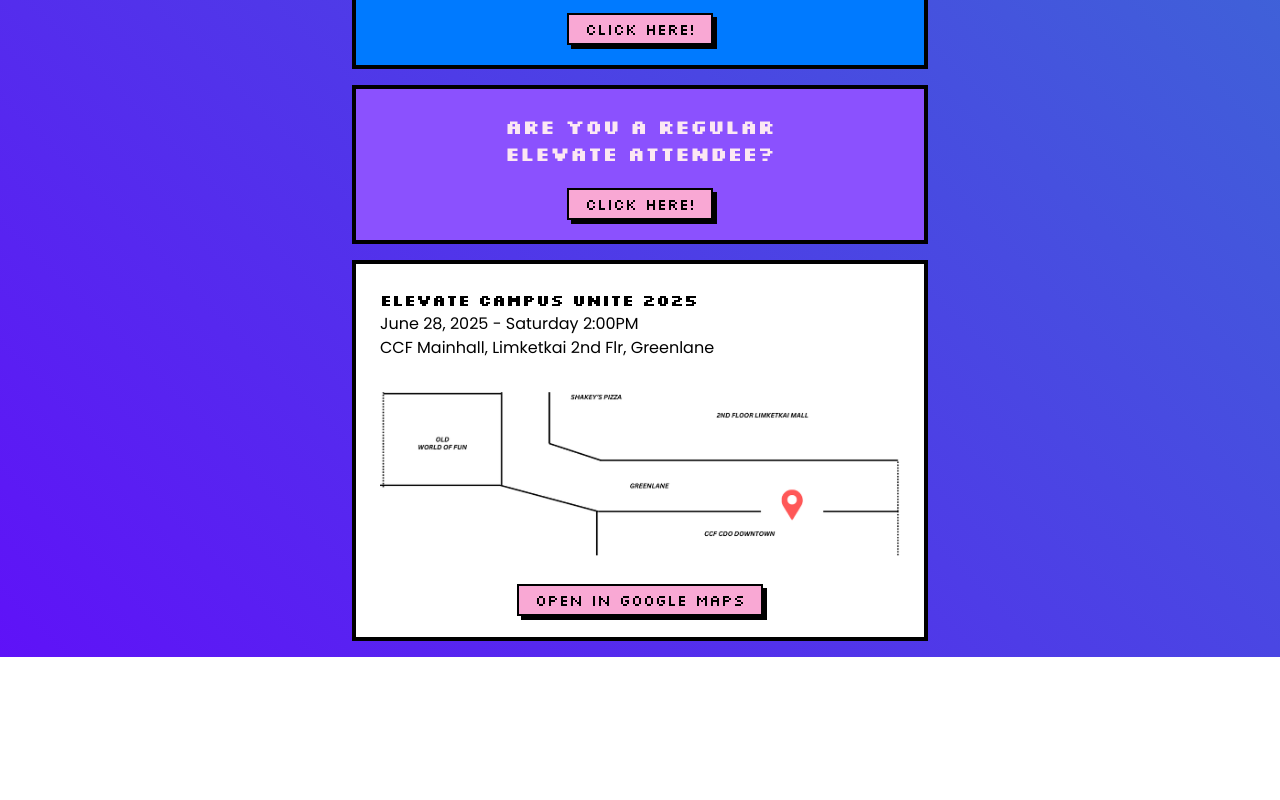
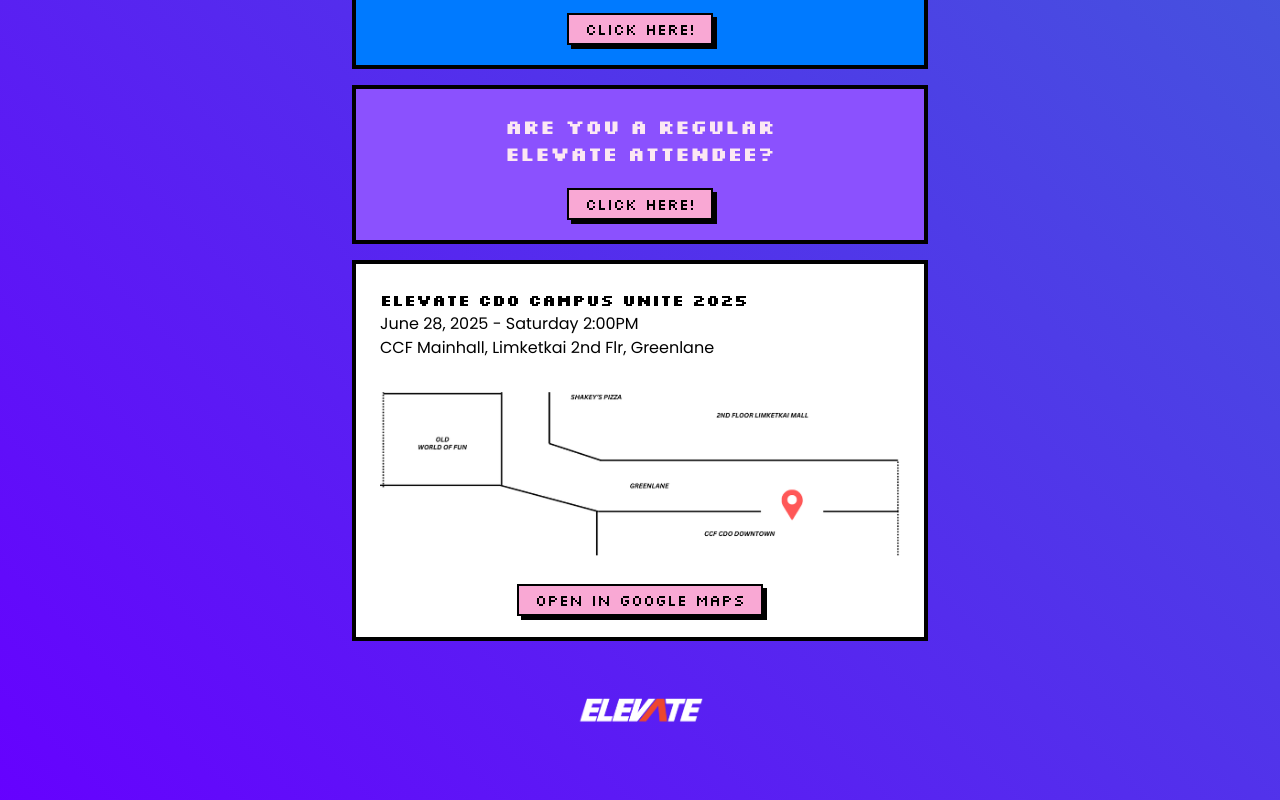
Before and after one commit to emeraldelnas/campusunite-cdolinks, an Angular app: page / in a window 1280 px wide. Shown: the part 748-1548 px from the top of the page. Before the commit the page ends 1405 px from the top, so only its background shows below. Built offline with nearby package versions, Linux system fonts and the light colour scheme.

Commit message:
refactor: add elevate logo; update meta tags

```diff
--- a/src/app/app.component.html
+++ b/src/app/app.component.html
@@ -29,8 +29,8 @@
     </div>
   </div>
 
-  <div class="bg-white border-4 border-black p-6 w-full max-w-xl mx-auto mt-4">
-    <p class="font-pixel font-bold text-md">Elevate Campus Unite 2025</p>
+  <div class="bg-white border-4 border-black p-6 w-full max-w-xl mx-auto mt-4 mb-14">
+    <p class="font-pixel font-bold text-md">Elevate CDO Campus Unite 2025</p>
     <p class="">June 28, 2025 - Saturday 2:00PM</p>
     <p class="">CCF Mainhall, Limketkai 2nd Flr, Greenlane</p>
 
@@ -42,4 +42,6 @@
       </a>
     </div>
   </div>
+
+  <img src="/images/elevate-logo.png" alt="Elevat Logo" class="w-32 mx-auto mb-14">
 </div>
--- a/src/index.html
+++ b/src/index.html
@@ -2,7 +2,7 @@
 <html lang="en">
 <head>
   <meta charset="utf-8">
-  <title>Registration Links - Elevate Campus Unite 2025</title>
+  <title>Registration Links - Elevate CDO Campus Unite 2025</title>
   <base href="/">
   <meta name="viewport" content="width=device-width, initial-scale=1">
   <link rel="icon" type="image/x-icon" href="favicon.ico">
@@ -17,13 +17,13 @@
   />
   <meta
     name="keywords"
-    content="elevate, ccf, students, qr, qr code, qr scanner, register"
+    content="elevate, ccf, students, register, registration, ccf cdo, cagayan de oro"
   />
 
   <meta property="og:locale" content="en_US" />
   <meta property="og:type" content="website" />
-  <meta property="og:site_name" content="Elevate QR App" />
-  <meta property="og:title" content="Elevate QR App" />
+  <meta property="og:site_name" content="Registration Links - ELEVATE CDO CAMPUS UNITE 2025" />
+  <meta property="og:title" content="Registration Links - ELEVATE CDO CAMPUS UNITE 2025" />
   <meta
     property="og:description"
     content="Registration Links - ELEVATE CDO CAMPUS UNITE 2025"
@@ -39,7 +39,7 @@
   />
   <meta property="fb:page_id" content="205570602925219" />
 
-  <meta name="twitter:title" content="Elevate QR App" />
+  <meta name="twitter:title" content="Registration Links - ELEVATE CDO CAMPUS UNITE 2025" />
   <meta
     name="twitter:description"
     content="Registration Links - ELEVATE CDO CAMPUS UNITE 2025"
```
Also changed, not shown: public/images/elevate-logo.png (added).
